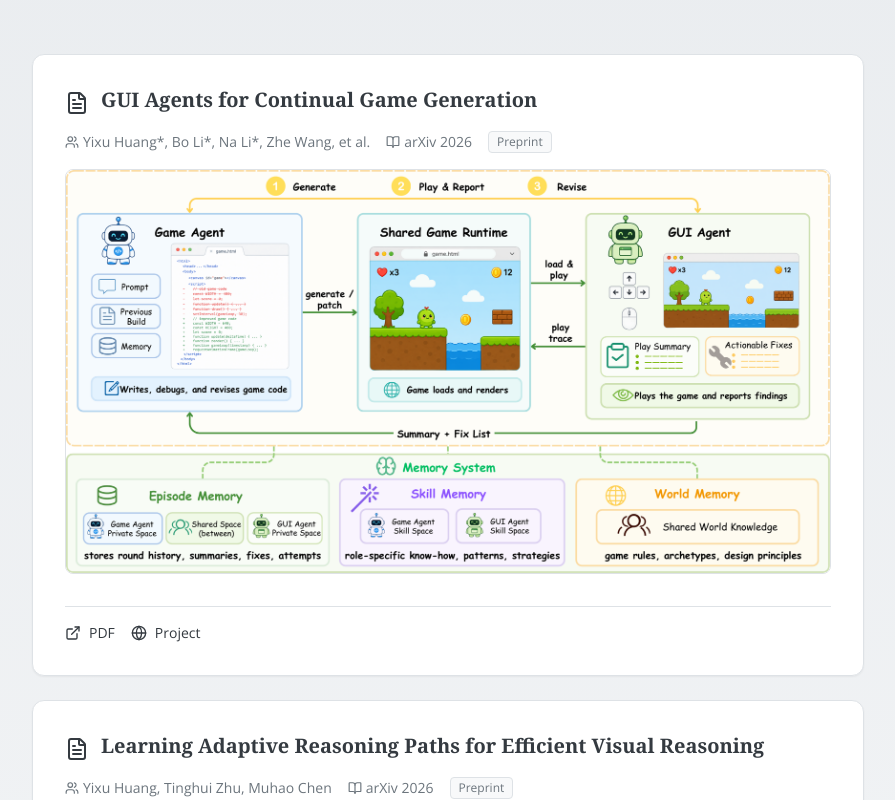
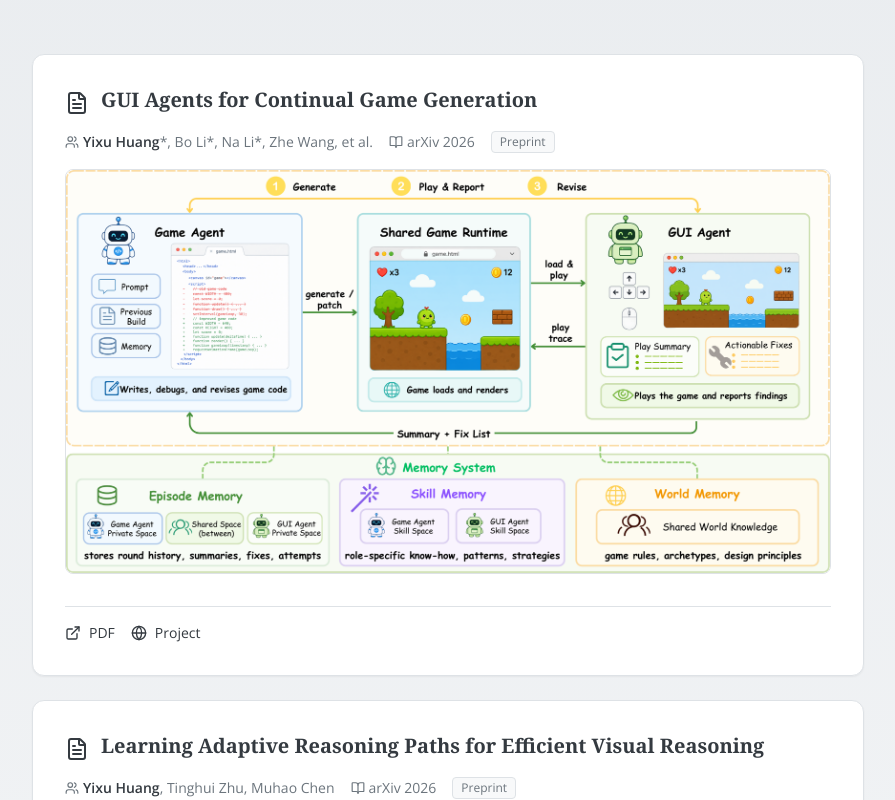
Before and after one commit to RunRiotComeOn/personal-homepage, a React (Vite) app: page / in a window 1280 px wide. Shown: the part 3700-4500 px from the top of the page, without its empty margins (192-1087 px from the left). Built offline with nearby package versions, Linux system fonts and the light colour scheme; a web font is replaced by a local one.

Commit message:
Bold publication author name

```diff
--- a/src/sections/Publications.tsx
+++ b/src/sections/Publications.tsx
@@ -43,6 +43,18 @@ const publications = [
     },
   },
 ];
+
+function renderAuthors(authors: string) {
+  const name = 'Yixu Huang';
+  const parts = authors.split(name);
+
+  return parts.map((part, index) => (
+    <span key={`${part}-${index}`}>
+      {index > 0 && <strong className="font-semibold text-[#343a40]">{name}</strong>}
+      {part}
+    </span>
+  ));
+}
 
 export default function Publications() {
   const sectionRef = useRef<HTMLElement>(null);
@@ -125,7 +137,7 @@ export default function Publications() {
               <div className="flex flex-wrap items-center gap-4 mb-4 text-sm text-[#6c757d]">
                 <span className="flex items-center gap-1">
                   <Users size={14} />
-                  {pub.authors}
+                  <span>{renderAuthors(pub.authors)}</span>
                 </span>
                 <span className="flex items-center gap-1">
                   <BookOpen size={14} />
```
